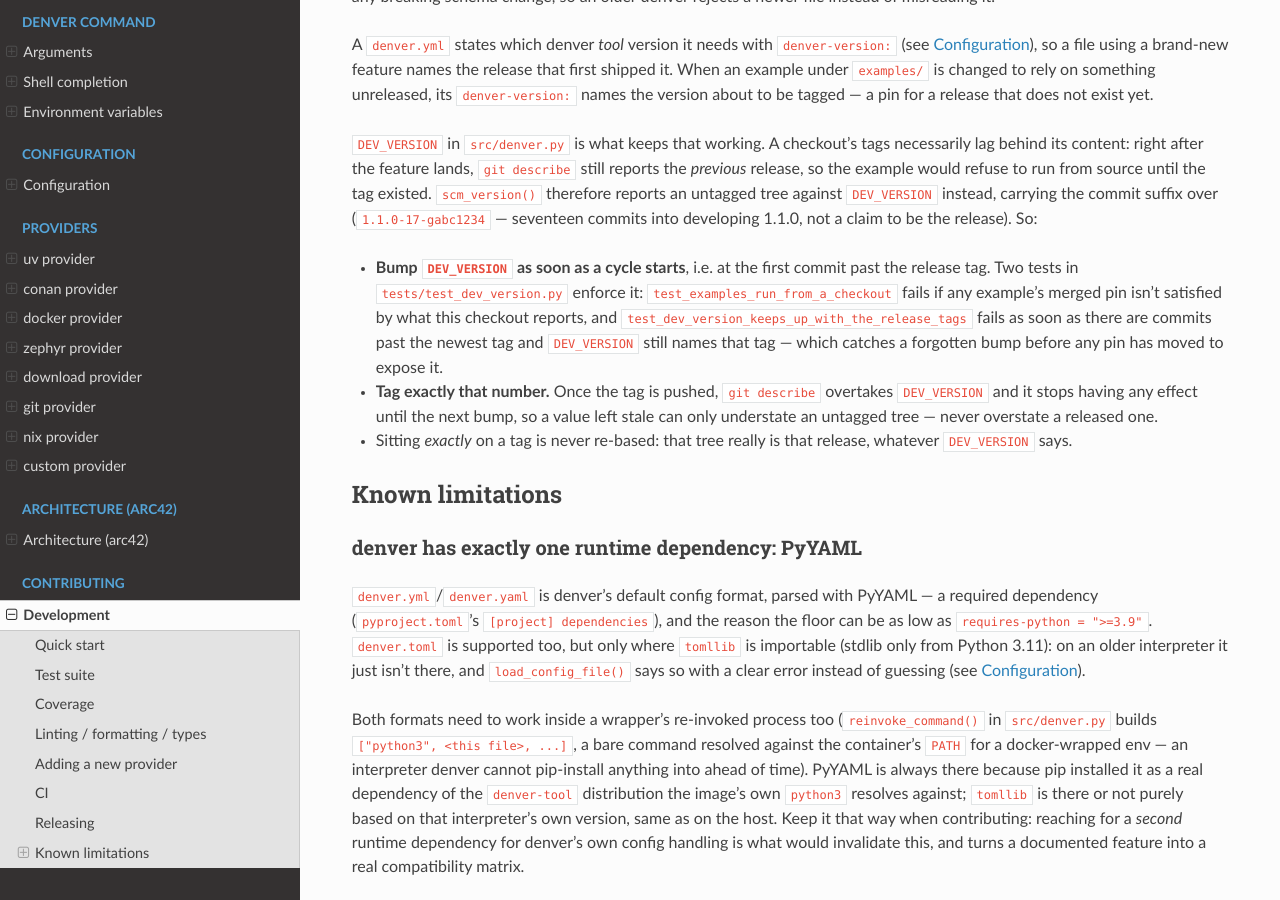
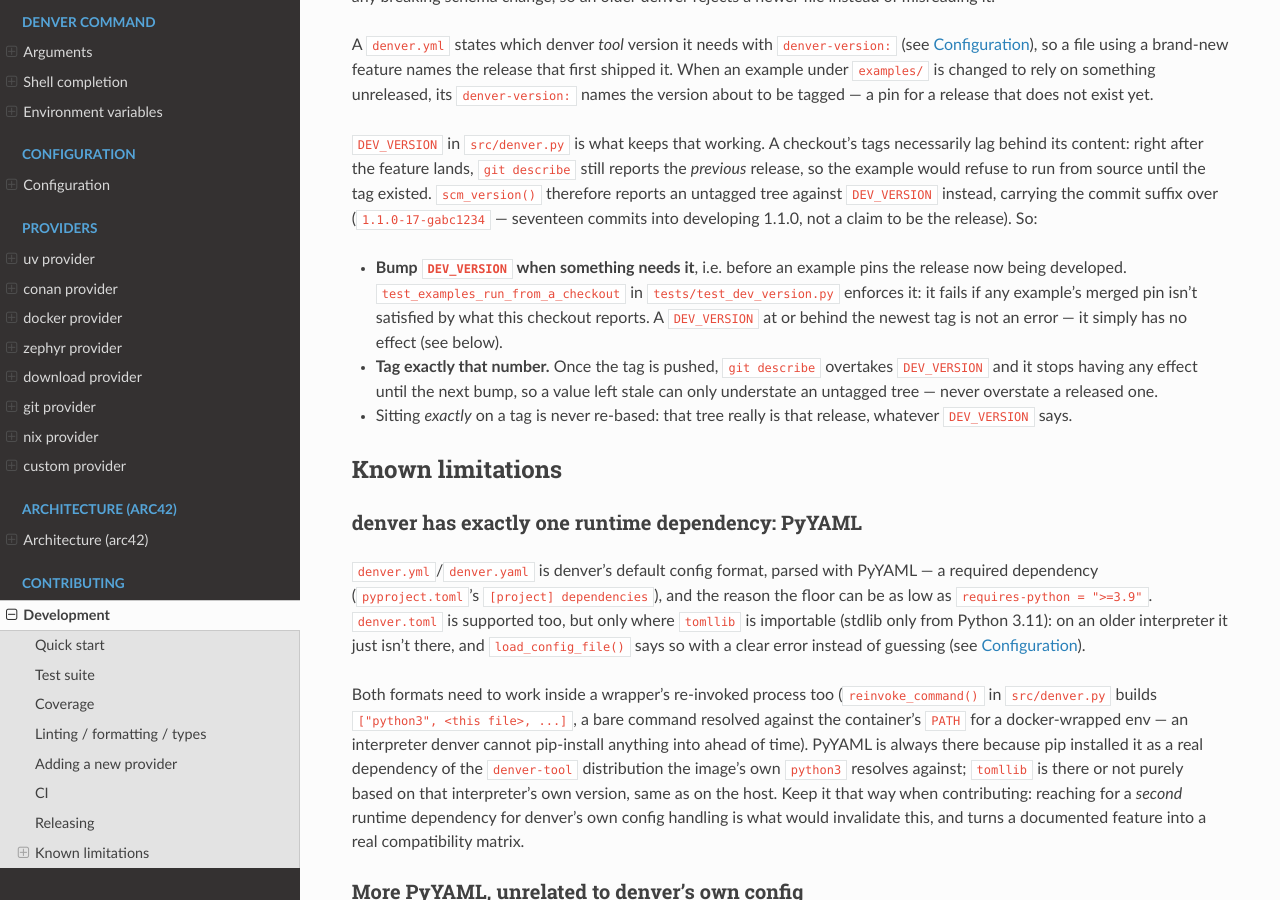
Before and after one commit to thorsten-klein/denver-tool, a Sphinx documentation site: the page built from doc/contributing/development.md, in a window 1280 px wide and 900 px high, scrolled down 3329 px. Built offline with Sphinx 7.4.7 and the Read the Docs theme 3.1.0, drawn with Linux system fonts in a browser that asks for light colours.

Commit message:
test: don't fail when DEV_VERSION lags the newest release tag (#11)
test_dev_version_keeps_up_with_the_release_tags failed the whole suite
the moment a release was tagged ahead of DEV_VERSION (1.6.6 vs 1.6.7).
But a DEV_VERSION at or behind the newest tag is inert: _dev_version only
re-bases git describe when the tags lag behind it. A bump that's really
needed -- an example pinning the untagged release -- already fails
test_examples_run_from_a_checkout.

Replace it with test_dev_version_is_a_version, which only checks the
constant parses, and update the comment and development docs.

Co-authored-by: Claude Opus 5 <noreply@anthropic.com>

```diff
--- a/doc/contributing/development.md
+++ b/doc/contributing/development.md
@@ -198,13 +198,12 @@ reports an untagged tree against `DEV_VERSION` instead, carrying the commit
 suffix over (`1.1.0-17-gabc1234` — seventeen commits into developing 1.1.0,
 not a claim to be the release). So:
 
-- **Bump `DEV_VERSION` as soon as a cycle starts**, i.e. at the first commit
-  past the release tag. Two tests in `tests/test_dev_version.py` enforce it:
-  `test_examples_run_from_a_checkout` fails if any example's merged pin isn't
-  satisfied by what this checkout reports, and
-  `test_dev_version_keeps_up_with_the_release_tags` fails as soon as there
-  are commits past the newest tag and `DEV_VERSION` still names that tag —
-  which catches a forgotten bump before any pin has moved to expose it.
+- **Bump `DEV_VERSION` when something needs it**, i.e. before an example
+  pins the release now being developed.
+  `test_examples_run_from_a_checkout` in `tests/test_dev_version.py` enforces
+  it: it fails if any example's merged pin isn't satisfied by what this
+  checkout reports. A `DEV_VERSION` at or behind the newest tag is not an
+  error — it simply has no effect (see below).
 - **Tag exactly that number.** Once the tag is pushed, `git describe`
   overtakes `DEV_VERSION` and it stops having any effect until the next
   bump, so a value left stale can only understate an untagged tree — never
```
Also changed, not shown: 2 other files.
